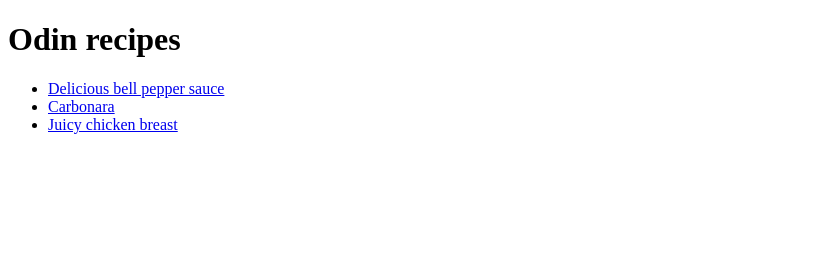
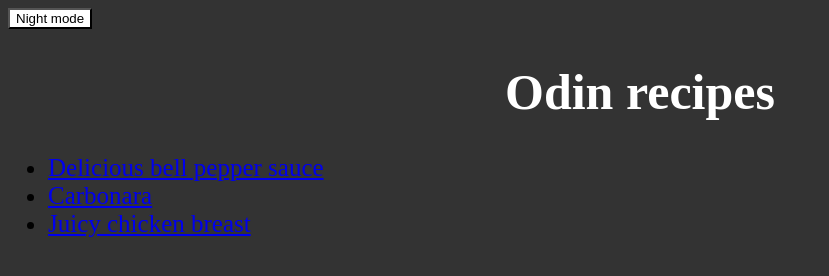
Before and after one commit to Sockstealer21/recipe-site, a plain HTML site: page index.html in a window 1280 px wide. Shown: the whole page, without its empty margins (0-829 px from the left). Drawn offline with Linux system fonts and the light colour scheme.

Commit message:
Update css to index.html page

```diff
--- a/index.html
+++ b/index.html
@@ -3,10 +3,12 @@
     <head>
         <meta charset="UTF-8">
         <title>Tasty recipes</title>
+        <link rel="stylesheet" href="./css/style.css">
     </head>
     <body>
-        <h1>Odin recipes</h1>
-        <ul>
+        <button class="nighttoggle">Night mode</button>
+        <h1 class="titles page">Odin recipes</h1>
+        <ul class="foodlinks">
           <li><a href="recipes/bell-pepper-sauce.html"> Delicious bell pepper sauce </li>
           <li><a href="recipes/carbonara.html">Carbonara</a></li>
           <li><a href="recipes/chickenbreast.html">Juicy chicken breast</a></li>
```
